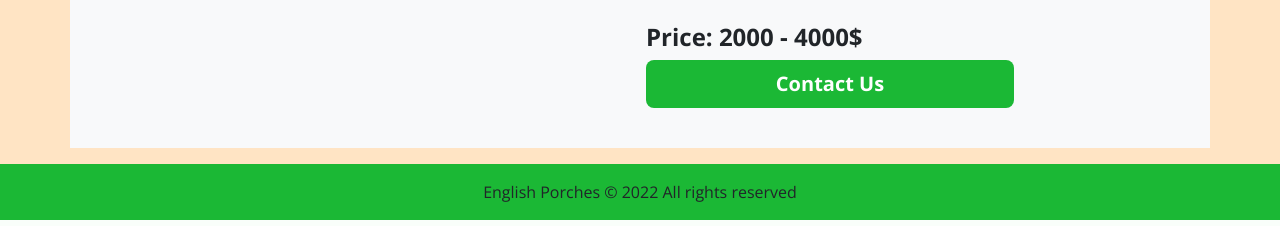
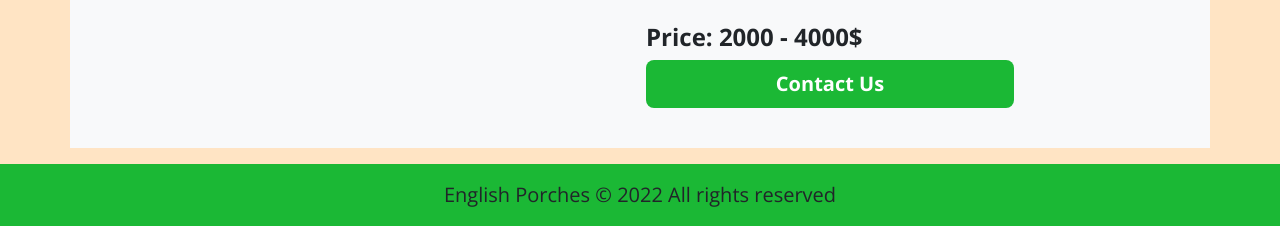
Before and after one commit to strzecha/Art-of-Wood-Website, a PHP site: page / in a window 1280 px wide. Shown: the part 1349-1575 px from the top of the page. Run offline with PHP 8.4, Linux system fonts and the light colour scheme.

Commit message:
Fix footer

```diff
--- a/about.html
+++ b/about.html
@@ -86,8 +86,10 @@
     </section>
 
     <footer class="bg-nav mt-3 pt-3">
-        <div class="row text-center">
-            <p>English Porches &copy 2022 All rights reserved</p>
+        <div class="container">
+            <div class="row text-center">
+                <p class="fs-5">English Porches &copy 2022 All rights reserved</p>
+            </div>
         </div>
     </footer>
 
--- a/css/style.css
+++ b/css/style.css
@@ -28,6 +28,11 @@ body
 .container p
 {
     text-align: justify;
+}
+
+footer .container p
+{
+    text-align: center;
 }
 
 @media (max-width: 576px)
--- a/gallery.html
+++ b/gallery.html
@@ -124,8 +124,10 @@
     </section>
 
     <footer class="bg-nav mt-3 pt-3">
-        <div class="row text-center">
-            <p>English Porches &copy 2022 All rights reserved</p>
+        <div class="container">
+            <div class="row text-center">
+                <p class="fs-5">English Porches &copy 2022 All rights reserved</p>
+            </div>
         </div>
     </footer>
 
--- a/index.html
+++ b/index.html
@@ -94,8 +94,10 @@
     </section>
 
     <footer class="bg-nav mt-3 pt-3">
-        <div class="row text-center">
-            <p>English Porches &copy 2022 All rights reserved</p>
+        <div class="container">
+            <div class="row text-center">
+                <p class="fs-5">English Porches &copy 2022 All rights reserved</p>
+            </div>
         </div>
     </footer>
 
```
